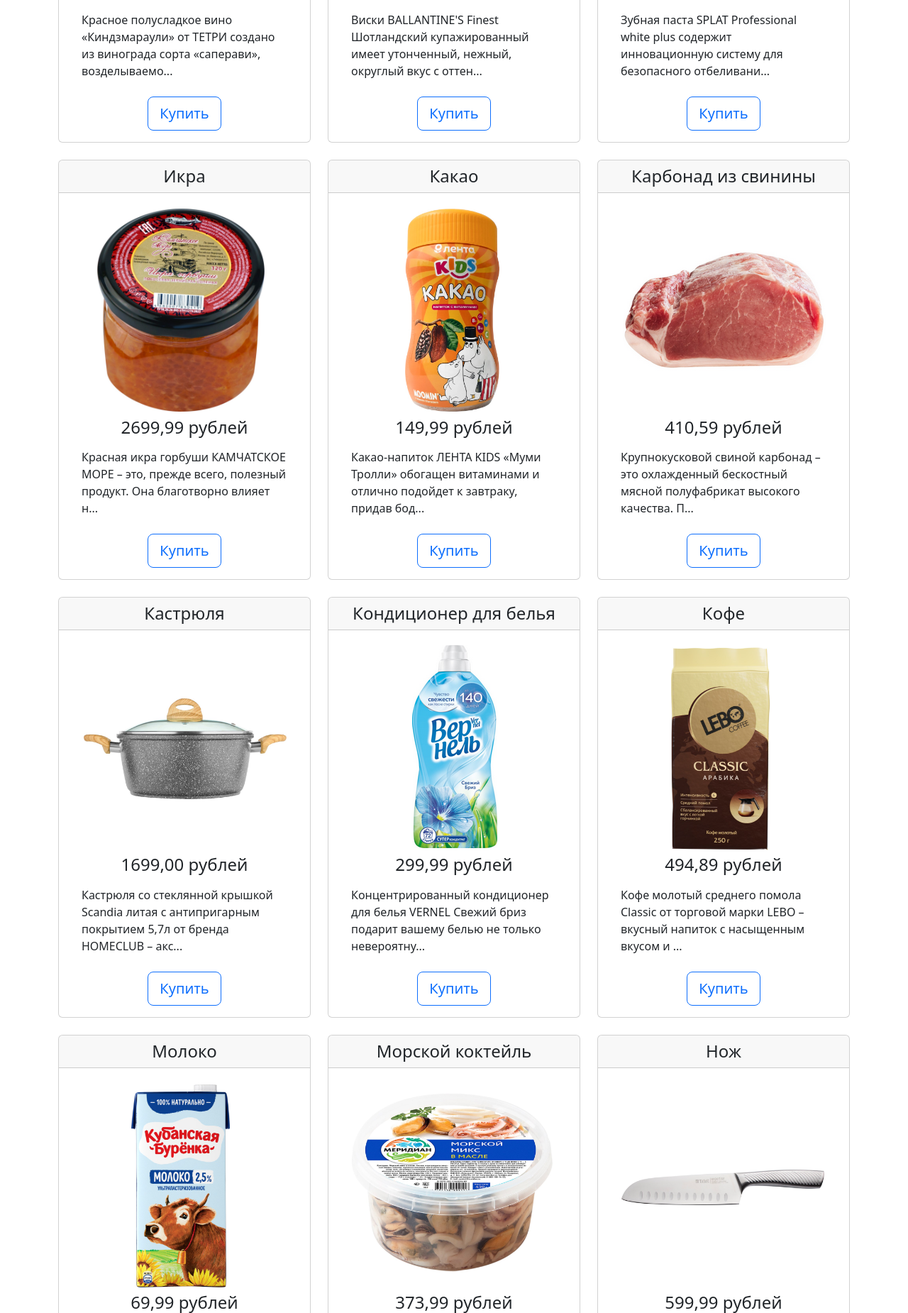
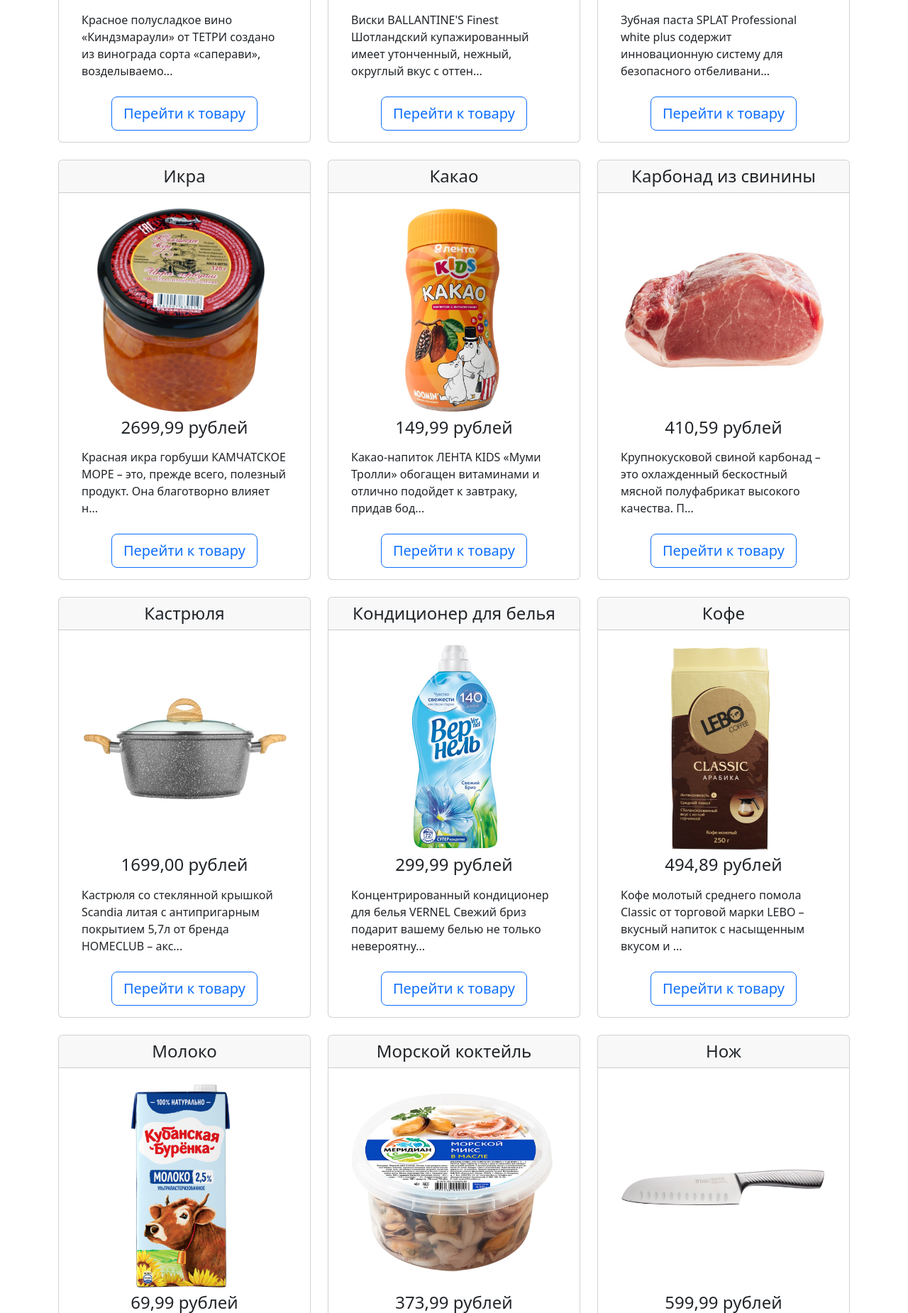
Before and after one commit to MaxSlidzen/internet_shop, a Django app: page / in a window 1280 px wide. Shown: the part 676-2526 px from the top of the page at 71% size. Run offline with Django 4.2, Linux system fonts and the light colour scheme; data comes from the database, SQL or seed files in the repository; some libraries are stand-ins or nearby versions.

Commit message:
changed button

```diff
--- a/catalog/templates/catalog/home.html
+++ b/catalog/templates/catalog/home.html
@@ -19,7 +19,7 @@
                     <p class="list-unstyled mt-3 mb-4 text-start m-3">
                         {{ object.description|slice:100 }}...
                     </p>
-                    <button type="button" class="btn btn-lg btn-block btn-outline-primary">Купить</button>
+                    <button type="button" class="btn btn-lg btn-block btn-outline-primary">Перейти к товару</button>
                 </div>
             </div>
         </div>
```
